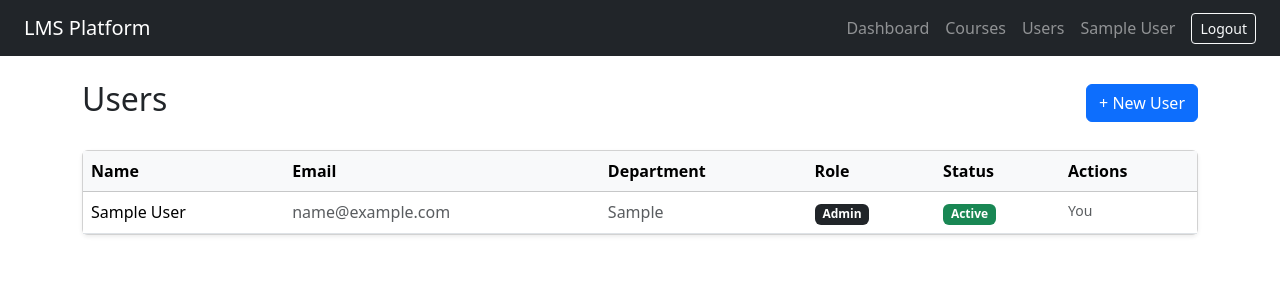
After one commit to JeanBiza/lms-platform-py-fullstack, a Flask app: page /users in a window 1280 px wide. The commit adds this page. Shown: the top 300 px of the page. Run offline with Flask 3, Linux system fonts and the light colour scheme; a user stored in the database is signed in; tables that the repository leaves empty hold one stand-in row (values such as "Sample post").

Commit message:
feat: add user management with role toggle and delete

```diff
--- a/app/__init__.py
+++ b/app/__init__.py
@@ -17,7 +17,7 @@ from app.routes.courses import courses_bp
 from app.routes.lessons import lessons_bp
 from app.routes.employee import employee_bp
 from app.routes.quiz import quiz_bp
-
+from app.routes.admin import admin_bp
 
 def create_app():
     app = Flask(__name__)
@@ -40,4 +40,5 @@ def create_app():
     app.register_blueprint(lessons_bp, url_prefix="/courses")
     app.register_blueprint(employee_bp)
     app.register_blueprint(quiz_bp, url_prefix="/courses")
+    app.register_blueprint(admin_bp)
     return app
--- a/app/routes/admin.py
+++ b/app/routes/admin.py
@@ -0,0 +1,91 @@
+from flask import Blueprint, redirect, render_template, url_for, abort, request, flash
+from flask_login import login_required, current_user
+from app.models.user import User
+from app.extensions import db
+
+admin_bp = Blueprint("admin", __name__)
+
+@admin_bp.route("/users")
+@login_required
+def get_users():
+    if current_user.role != "admin":
+        abort(403)
+
+    employees = User.query.filter_by().all()
+    return render_template("admin/admin.html", employees=employees)
+
+
+@admin_bp.route("/users/new", methods=["POST", "GET"])
+@login_required
+def new_user():
+    if current_user.role != "admin":
+        abort(403)
+
+    if request.method == "POST":
+        name = request.form.get("name")
+        email = request.form.get("email")
+        password = request.form.get("password")
+        confirm_password = request.form.get("confirm_password")
+        role = request.form.get("role")
+        department = request.form.get("department")
+        active = request.form.get("active")
+
+        user = User.query.filter_by(email=email).first()
+
+        if user:
+            flash("This email is already associated with an account. ", "danger")
+            return redirect(url_for("admin.new_user"))
+
+        if password != confirm_password:
+            flash("passwords don't match. ", "danger")
+            return redirect(url_for("admin.new_user"))
+
+        user = User(name=name, email=email, role=role, department=department, active=active)
+        user.set_password(password)
+        db.session.add(user)
+        db.session.commit()
+        return redirect(url_for("admin.get_users"))
+
+    return render_template("admin/new_user.html")
+
+
+@admin_bp.route("/users/<int:id>/delete", methods=["POST"])
+@login_required
+def delete_user(id):
+    if current_user.role != "admin":
+        abort(403)
+
+    user = db.session.get(User, id)
+
+    if not user:
+        flash("User doesn't exist.  ", "danger")
+        return redirect(url_for("admin.get_users"))
+
+    if user.role == "admin":
+        flash("Cannot delete a Admin user.  ", "danger")
+        return redirect(url_for("admin.get_users"))
+
+    if user.id == current_user.id:
+        flash("You cannot delete your own account.", "danger")
+        return redirect(url_for("admin.get_users"))
+
+    db.session.delete(user)
+    db.session.commit()
+    return redirect(url_for("admin.get_users"))
+
+@admin_bp.route("/users/<int:id>/toggle-role", methods=["POST"])
+@login_required
+def toggle_role(id):
+    if current_user.role != "admin":
+        abort(403)
+
+    user = db.session.get(User, id)
+
+    if not user:
+        flash("User doesn't exist.  ", "danger")
+        return redirect(url_for("admin.get_users"))
+
+    user.role = "employee" if user.role == "admin" else "admin"
+    db.session.commit()
+
+    return redirect(url_for("admin.get_users"))
--- /dev/null
+++ b/app/templates/admin/admin.html
@@ -0,0 +1,80 @@
+{% extends "base.html" %}
+
+{% block title %}Users — LMS Platform{% endblock %}
+
+{% block content %}
+<div class="d-flex justify-content-between align-items-center mb-4">
+    <h2>Users</h2>
+    <a href="{{ url_for('admin.new_user') }}" class="btn btn-primary">+ New User</a>
+</div>
+
+{% if employees %}
+<div class="card shadow-sm">
+    <table class="table table-hover mb-0">
+        <thead class="table-light">
+            <tr>
+                <th>Name</th>
+                <th>Email</th>
+                <th>Department</th>
+                <th>Role</th>
+                <th>Status</th>
+                <th>Actions</th>
+            </tr>
+        </thead>
+        <tbody>
+            {% for user in employees %}
+            <tr>
+                <td>{{ user.name }}</td>
+                <td class="text-muted">{{ user.email }}</td>
+                <td class="text-muted">{{ user.department or '—' }}</td>
+                <td>
+                    <span class="badge {% if user.role == 'admin' %}bg-dark{% else %}bg-secondary{% endif %}">
+                        {{ user.role | title }}
+                    </span>
+                </td>
+                <td>
+                    <span class="badge {% if user.active %}bg-success{% else %}bg-danger{% endif %}">
+                        {% if user.active %}Active{% else %}Inactive{% endif %}
+                    </span>
+                </td>
+                <td>
+                    <div class="d-flex gap-2">
+                        {% if user.id != current_user.id %}
+                        <form method="POST"
+                              action="{{ url_for('admin.toggle_role', id=user.id) }}"
+                              id="role-form-{{ user.id }}" class="d-inline">
+                            <button type="button" class="btn btn-sm btn-outline-secondary"
+                                onclick="confirmAction('role-form-{{ user.id }}',
+                                'Change {{ user.name }} role to {{ 'employee' if user.role == 'admin' else 'admin' }}?',
+                                'Confirm',
+                                'btn-secondary')">
+                                {% if user.role == "admin" %}Make Employee{% else %}Make Admin{% endif %}
+                            </button>
+                        </form>
+
+                        {% if user.role != "admin" %}
+                        <form method="POST"
+                              action="{{ url_for('admin.delete_user', id=user.id) }}"
+                              id="delete-user-{{ user.id }}" class="d-inline">
+                            <button type="button" class="btn btn-sm btn-outline-danger"
+                                onclick="confirmAction('delete-user-{{ user.id }}',
+                                'Delete user {{ user.name }}? This cannot be undone.')">
+                                Delete
+                            </button>
+                        </form>
+                        {% endif %}
+
+                        {% else %}
+                        <span class="text-muted small">You</span>
+                        {% endif %}
+                    </div>
+                </td>
+            </tr>
+            {% endfor %}
+        </tbody>
+    </table>
+</div>
+{% else %}
+<p class="text-muted">No users found.</p>
+{% endif %}
+{% endblock %}
--- a/app/templates/base.html
+++ b/app/templates/base.html
@@ -16,7 +16,7 @@
             {% if current_user.role == "admin" %}
                 <a href="{{ url_for('dashboard.index_admin') }}" class="nav-link text-white-50">Dashboard</a>
                 <a href="{{ url_for('courses.get_all_courses') }}" class="nav-link text-white-50">Courses</a>
-                <a href="{{ url_for('dashboard.index_admin') }}" class="nav-link text-white-50">Users</a>
+                <a href="{{ url_for('admin.get_users') }}" class="nav-link text-white-50">Users</a>
             {% else %}
                 <a href="{{ url_for('dashboard.index') }}" class="nav-link text-white-50">Dashboard</a>
                 <a href="{{ url_for('employee.catalog') }}" class="nav-link text-white-50">Catalog</a>
@@ -66,16 +66,22 @@
     <script>
         let pendingForm = null;
 
-        function confirmAction(formId, message) {
+        function confirmAction(formId, message, btnText = 'Delete', btnClass = 'btn-danger') {
             pendingForm = document.getElementById(formId);
             if (message) {
                 document.getElementById("confirmMessage").textContent = message;
             }
+            const btn = document.getElementById("confirmBtn");
+            btn.textContent = btnText;
+            btn.setAttribute('data-btn-class', btnClass);
+            btn.className = 'btn ' + btnClass;
             new bootstrap.Modal(document.getElementById("confirmModal")).show();
         }
 
         document.getElementById("confirmBtn").addEventListener("click", function () {
-            if (pendingForm) pendingForm.submit();
+            if (pendingForm) {
+                pendingForm.submit();
+            }
         });
     </script>
 </body>
```
Also changed, not shown: app/templates/admin/new_user.html (added, +45 -0 lines).
